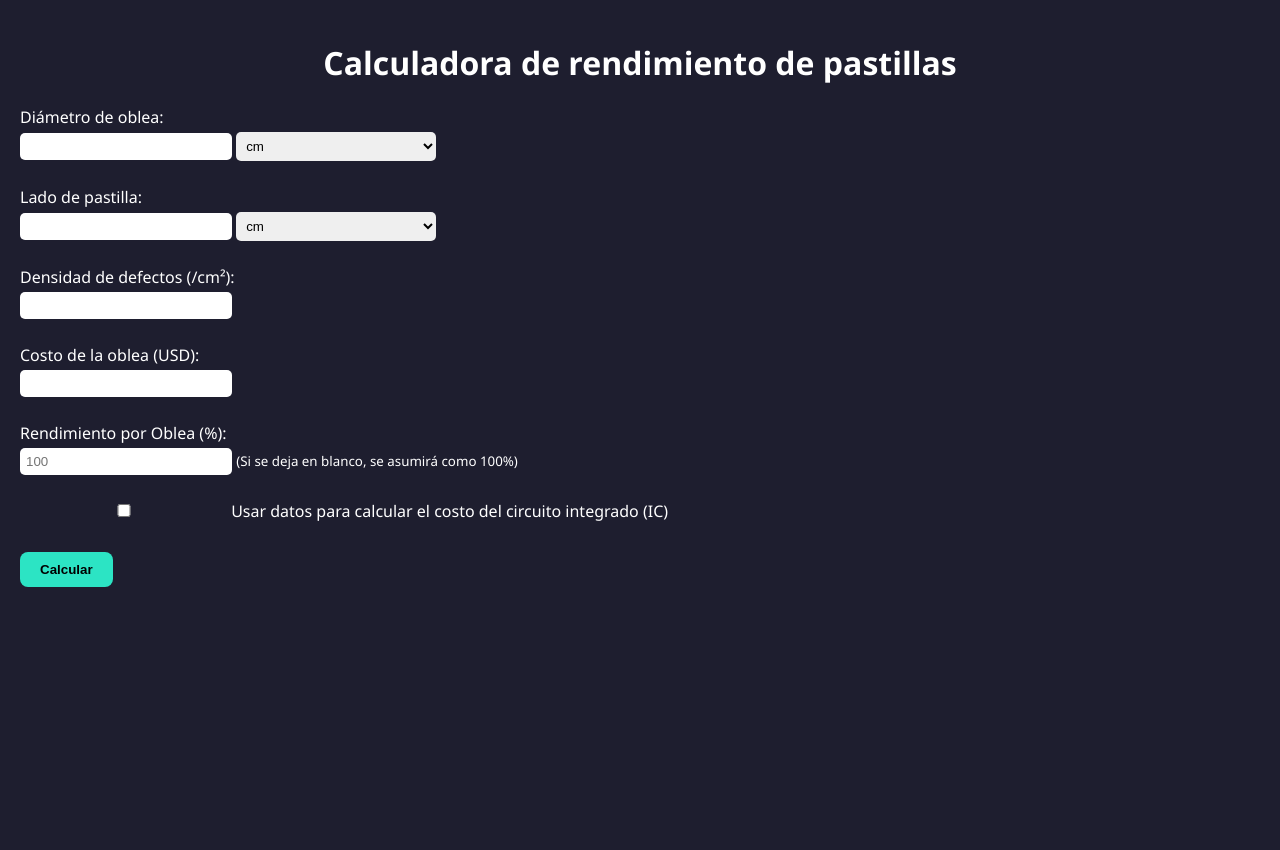
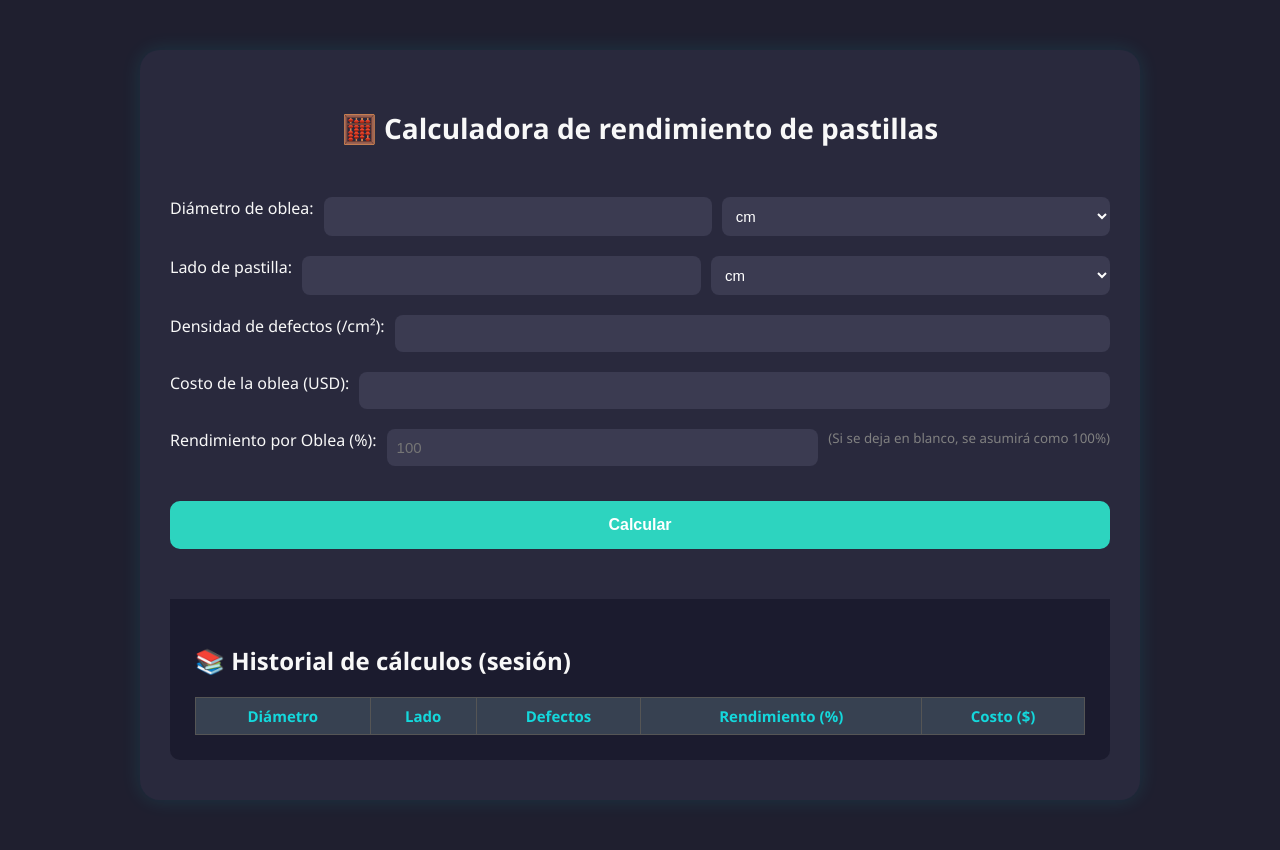
Before and after one commit to RodrigoPP05/calculadora_pastillas, a Flask app: page / in a window 1280 px wide. Before the commit the page ends 587 px from the top, so only its background shows below. Run offline with Flask 3, Linux system fonts and the light colour scheme; lists and menus that the app fills with data are empty; some libraries are stand-ins or nearby versions.

Commit message:
Update index.html

```diff
--- a/templates/index.html
+++ b/templates/index.html
@@ -2,143 +2,222 @@
 <html lang="es">
 <head>
   <meta charset="UTF-8">
-    <title>Calculadora de Rendimiento de Pastillas</title>
-    <style>
-        body {
-            background-color: #1e1e2f;
-            font-family: 'Segoe UI', sans-serif;
-            color: white;
-            margin: 0;
-            padding: 20px;
-        }
-        h1 {
-            text-align: center;
-        }
-        label {
-            display: block;
-            margin: 10px 0 4px;
-        }
-        input, select {
-            padding: 6px;
-            width: 200px;
-            margin-bottom: 10px;
-            border: none;
-            border-radius: 5px;
-        }
-        .form-group {
-            margin-bottom: 15px;
-        }
-        .checkbox-toggle {
-            margin-top: 10px;
-        }
-        .extra-fields {
-            display: none;
-        }
-        .extra-fields.visible {
-            display: block;
-        }
-        .submit-btn {
-            background-color: #2ce4c4;
-            color: black;
-            padding: 10px 20px;
-            font-weight: bold;
-            border-radius: 8px;
-            cursor: pointer;
-            border: none;
-            margin-top: 10px;
-        }
-    </style>
+  <title>Calculadora de Pastillas</title>
+  <link rel="stylesheet" href="{{ url_for('static', filename='style.css') }}">
+  <script src="https://cdn.plot.ly/plotly-latest.min.js"></script>
+  <link rel="manifest" href="/static/manifest.json">
+  <meta name="theme-color" content="#14d8dc">
+  <link rel="icon" href="/static/icon-192.png">
   <script>
-        function toggleExtraFields() {
-            const checkbox = document.getElementById("usar_costos_extra");
-            const extras = document.getElementById("extra_fields");
-            extras.classList.toggle("visible", checkbox.checked);
+    if ('serviceWorker' in navigator) {
+      navigator.serviceWorker.register('/static/service-worker.js')
+        .then(() => console.log("Service Worker registrado"));
     }
   </script>
 </head>
 <body>
+  <div class="container">
     <h1>Calculadora de rendimiento de pastillas</h1>
-
-    <form method="POST">
-        <div class="form-group">
+    <form method="POST" class="formulario">
+      <div class="campo">
         <label>Diámetro de oblea:</label>
-            <input type="number" step="any" name="diametro" required>
+        <input name="diametro" required>
         <select name="udiam">
-                <option value="cm">cm</option>
-                <option value="pulgadas">pulgadas</option>
-                <option value="m">m</option>
-                <option value="pies">pies</option>
+          <option>cm</option><option>pulgadas</option><option>m</option><option>pies</option>
         </select>
       </div>
 
-        <div class="form-group">
+      <div class="campo">
         <label>Lado de pastilla:</label>
-            <input type="number" step="any" name="lado" required>
+        <input name="lado" required>
         <select name="ulado">
-                <option value="cm">cm</option>
-                <option value="pulgadas">pulgadas</option>
-                <option value="m">m</option>
-                <option value="pies">pies</option>
+          <option>cm</option><option>pulgadas</option><option>m</option><option>pies</option>
         </select>
       </div>
 
-        <div class="form-group">
+      <div class="campo">
         <label>Densidad de defectos (/cm²):</label>
-            <input type="number" step="any" name="densidad" required>
+        <input name="densidad" required>
       </div>
 
-        <div class="form-group">
+      <div class="campo">
         <label>Costo de la oblea (USD):</label>
-            <input type="number" step="any" name="costo" required>
+        <input name="costo" required>
       </div>
 
-        <div class="form-group">
+      <div class="campo">
         <label>Rendimiento por Oblea (%):</label>
-            <input type="number" step="any" name="Rendimiento Por Oblea" placeholder="100">
-            <small>(Si se deja en blanco, se asumirá como 100%)</small>
+        <input name="Rendimiento Por Oblea" type="number" placeholder="100" min="0" max="100">
+        <small style="color: gray;">(Si se deja en blanco, se asumirá como 100%)</small>
       </div>
 
-        <div class="form-group checkbox-toggle">
-            <label>
-                <input type="checkbox" id="usar_costos_extra" name="usar_costos_extra" onchange="toggleExtraFields()">
-                Usar datos para calcular el costo del circuito integrado (IC)
-            </label>
+
+      <button type="submit">Calcular</button>
+    </form>
+
+    {% if resultado %}
+      <!-- Pestañas -->
+      <div class="tabs">
+        <button class="tab-btn active" onclick="openTab(event, 'resultados')">📋 Resultados</button>
+        <button class="tab-btn" onclick="openTab(event, 'grafica')">📈 Gráfica</button>
+        <button class="tab-btn" onclick="openTab(event, 'historial')">📚 Historial</button>
       </div>
 
-        <div id="extra_fields" class="extra-fields">
-            <div class="form-group">
-                <label>Costo de prueba por pastilla (USD):</label>
-                <input type="number" step="any" name="costo_prueba">
-            </div>
-
-            <div class="form-group">
-                <label>Costo de empaquetado y prueba final (USD):</label>
-                <input type="number" step="any" name="costo_empaque">
-            </div>
-
-            <div class="form-group">
-                <label>Rendimiento final de prueba (%):</label>
-                <input type="number" step="any" name="rendimiento_final">
+      <!-- Resultados -->
+      <div id="resultados" class="tab-content active">
+        <div class="resultado">
+          <h2>📋 Resultados del cálculo</h2>
+          <p>Área de la oblea: {{ resultado.wafer }} cm²</p>
+          <p>Área de la pastilla: {{ resultado.chip }} cm²</p>
+          <p>Total de pastillas: {{ resultado.total }}</p>
+          <p>Rendimiento: {{ resultado.rendimiento }} %</p>
+          <p>Pastillas buenas: {{ resultado.buenas }}</p>
+          <p>Costo por pastilla buena: ${{ resultado.costo }}</p>
         </div>
       </div>
 
-        <button type="submit" class="submit-btn">Calcular</button>
-    </form>
+      <!-- Gráfica -->
+      <div id="grafica" class="tab-content">
+        <div id="plotly-graph"></div>
+        <script>
+          const data = {{ plot_data | safe }};
+          Plotly.newPlot('plotly-graph', [
+            {
+              x: data.lados,
+              y: data.rendimientos,
+              name: 'Rendimiento (%)',
+              yaxis: 'y',
+              mode: 'lines+markers',
+              marker: { color: 'lime' },
+              line: { color: 'lime' }
+            },
+            {
+              x: data.lados,
+              y: data.costos,
+              name: 'Costo por pastilla ($)',
+              yaxis: 'y2',
+              mode: 'lines+markers',
+              marker: { color: 'deepskyblue' },
+              line: { color: 'deepskyblue' }
+            }
+          ], {
+            title: {
+              text: 'Rendimiento y Costo vs Lado',
+              font: { size: 20 },
+              y: 0.92
+            },
+            margin: { l: 60, r: 80, t: 80, b: 60 },
+            xaxis: {
+              title: 'Lado de pastilla (cm)',
+              tickmode: 'linear',
+              tick0: 0.1,
+              dtick: 0.1,
+              range: [0, Math.max(...data.lados)]
+            },
+            yaxis: {
+              title: 'Rendimiento (%)',
+              side: 'right',
+              position: 0.95,
+              tickfont: { color: 'green' },
+              titlefont: { color: 'green' }
+            },
+            yaxis2: {
+              title: 'Costo ($)',
+              overlaying: 'y',
+              side: 'left',
+              showgrid: false,
+              tickfont: { color: 'deepskyblue' },
+              titlefont: { color: 'deepskyblue' }
+            },
+            legend: {
+              x: 0.5,
+              y: -0.2,
+              xanchor: 'center',
+              orientation: 'h'
+            }
+          });
+        </script>
+      </div>
+    {% endif %}
+
+    <!-- Historial -->
+    <div id="historial" class="tab-content {% if not resultado %}active{% endif %}">
+      <h2>📚 Historial de cálculos (sesión)</h2>
+      <table id="tabla-historial">
+        <thead>
+          <tr>
+            <th>Diámetro</th>
+            <th>Lado</th>
+            <th>Defectos</th>
+            <th>Rendimiento (%)</th>
+            <th>Costo ($)</th>
+          </tr>
+        </thead>
+        <tbody></tbody>
+      </table>
+    </div>
+  </div>
+
+  <script>
+    function openTab(evt, tabName) {
+      const tabcontents = document.getElementsByClassName("tab-content");
+      const tabbuttons = document.getElementsByClassName("tab-btn");
+
+      for (let i = 0; i < tabcontents.length; i++) {
+        tabcontents[i].style.display = "none";
+        tabcontents[i].classList.remove("active");
+      }
+
+      for (let i = 0; i < tabbuttons.length; i++) {
+        tabbuttons[i].classList.remove("active");
+      }
+
+      document.getElementById(tabName).style.display = "block";
+      document.getElementById(tabName).classList.add("active");
+      evt.currentTarget.classList.add("active");
+    }
+
+    function guardarEnHistorial(d, l, dens, rend, cost) {
+      const nuevo = { d, l, dens, rend, cost };
+      const historial = JSON.parse(sessionStorage.getItem('historial')) || [];
+      historial.push(nuevo);
+      sessionStorage.setItem('historial', JSON.stringify(historial));
+      mostrarHistorial();
+    }
+
+    function mostrarHistorial() {
+      const historial = JSON.parse(sessionStorage.getItem('historial')) || [];
+      const tbody = document.querySelector("#tabla-historial tbody");
+      tbody.innerHTML = "";
+      historial.forEach(item => {
+        const fila = `<tr>
+          <td>${item.d}</td>
+          <td>${item.l}</td>
+          <td>${item.dens}</td>
+          <td>${item.rend}</td>
+          <td>${item.cost}</td>
+        </tr>`;
+        tbody.innerHTML += fila;
+      });
+    }
+
+    window.onload = function () {
+      const activeTab = document.querySelector('.tab-content.active');
+      if (activeTab) activeTab.style.display = "block";
+      mostrarHistorial();
+    };
+  </script>
 
   {% if resultado %}
-    <hr>
-    <h2>Resultados</h2>
-    <ul>
-        <li><b>Área de la oblea:</b> {{ resultado.wafer }} cm²</li>
-        <li><b>Área del chip:</b> {{ resultado.chip }} cm²</li>
-        <li><b>Pastillas por oblea:</b> {{ resultado.total }}</li>
-        <li><b>Rendimiento (%):</b> {{ resultado.rendimiento }}%</li>
-        <li><b>Pastillas buenas:</b> {{ resultado.buenas }}</li>
-        <li><b>Costo por pastilla:</b> ${{ resultado.costo }}</li>
-        {% if resultado.costo_ic %}
-        <li><b>Costo del circuito integrado (IC):</b> ${{ resultado.costo_ic }}</li>
-        {% endif %}
-    </ul>
+  <script>
+    guardarEnHistorial(
+      "{{ request.form['diametro'] }}",
+      "{{ request.form['lado'] }}",
+      "{{ request.form['densidad'] }}",
+      "{{ resultado.rendimiento }}",
+      "{{ resultado.costo }}"
+    );
+  </script>
   {% endif %}
 </body>
 </html>
```
Lines whose indentation alone changed are shown as unchanged.
